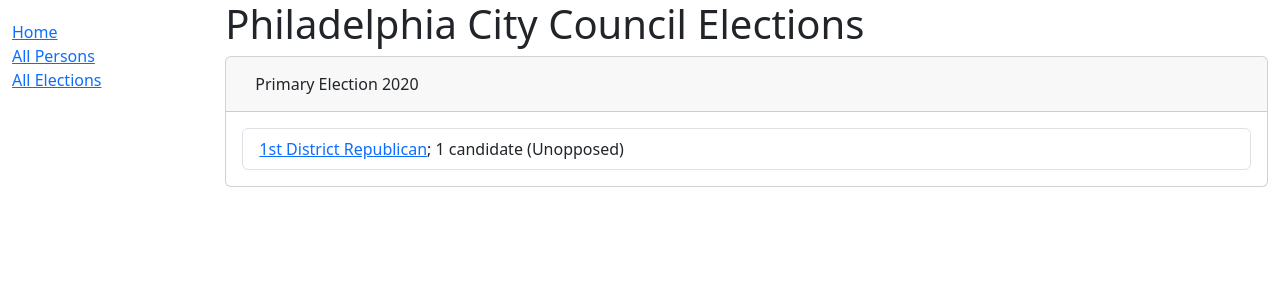
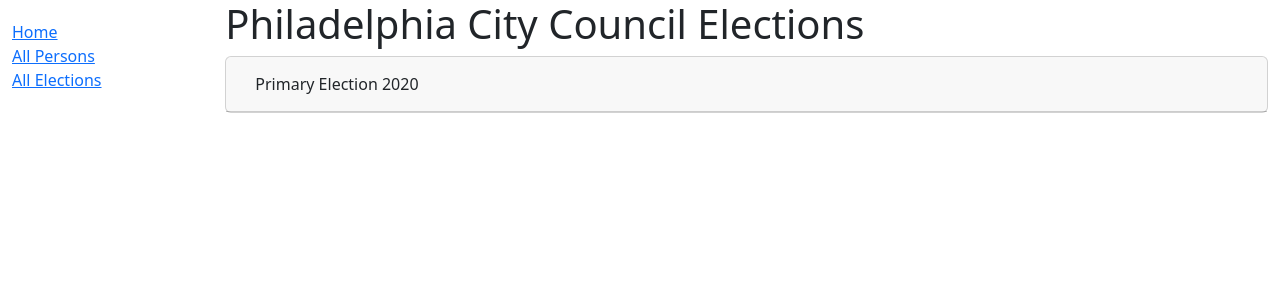
Before and after one commit to maneesha/phlcitycouncil, a Django app: page /phlcitycouncil/election/ in a window 1280 px wide. Shown: the top 300 px of the page. Run offline with Django 4.2, Linux system fonts and the light colour scheme; tables that the repository leaves empty hold one stand-in row (values such as "Sample post"); some libraries are stand-ins or nearby versions.

Commit message:
collapse all on load

```diff
--- a/phlcitycouncil/templates/phlcitycouncil/election_list.html
+++ b/phlcitycouncil/templates/phlcitycouncil/election_list.html
@@ -14,7 +14,7 @@
         {{ e.election_text }}
       </a>
     </div>
-    <div id="{{e.election_tag}}" class="collapse show" data-bs-parent="#accordion">
+    <div id="{{e.election_tag}}" class="collapse" data-bs-parent="#accordion">
       <div class="card-body">
           <ul class="list-group">
 
```
